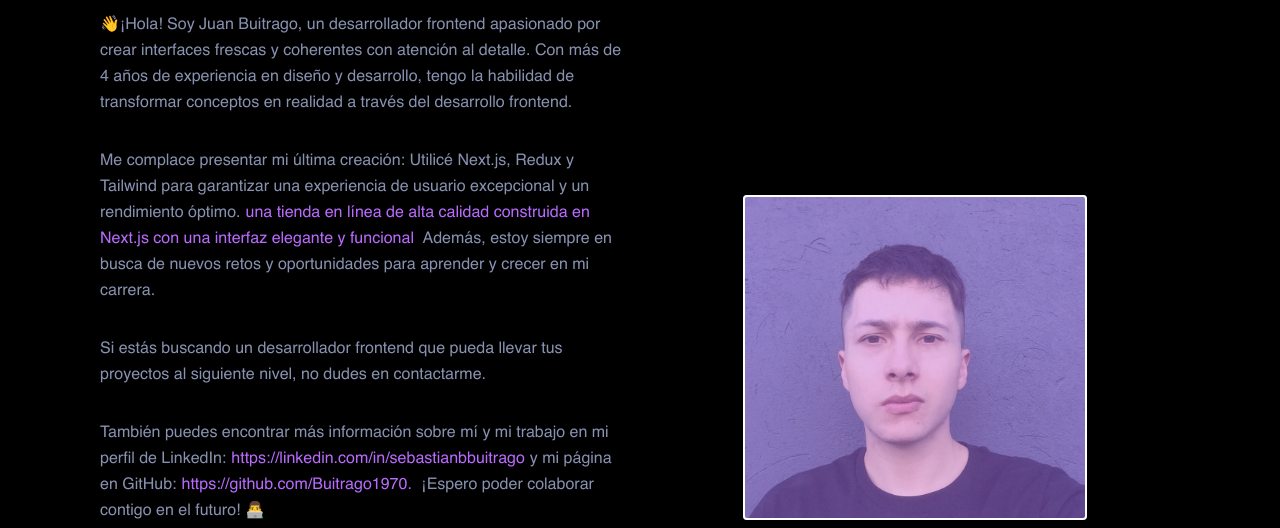
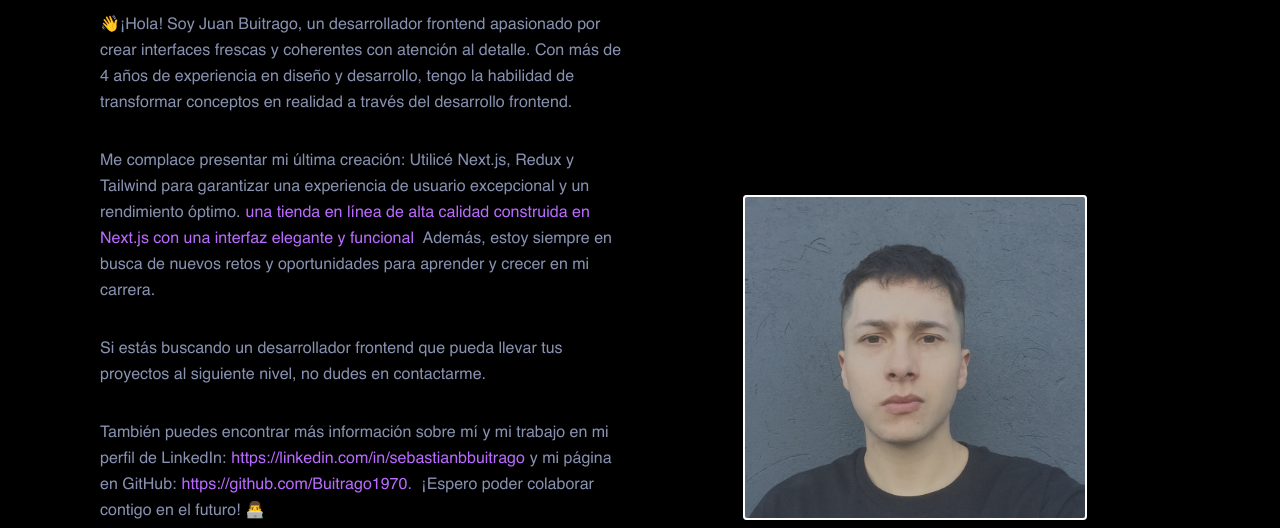
Before and after one commit to Buitrago1970/Juanbuui, a Gatsby site: page / in a window 1280 px wide. Shown: the part 424-952 px from the top of the page. Built offline with nearby package versions, Linux system fonts and the light colour scheme; Gatsby itself is replaced by a stand-in of ours.

Commit message:
new color img

```diff
--- a/src/components/styles/_about.scss
+++ b/src/components/styles/_about.scss
@@ -30,7 +30,7 @@
     bottom: 0;
     z-index: 2;
     /* aplicamos el filtro con el color deseado */
-    background-color: rgba(186, 107, 255, 0.392);
+    background-color: rgba(82, 82, 82, 0.392);
     border: 2px solid rgb(255, 255, 255);
     transition: opacity 0.3s ease-in-out;
     opacity: 1;
```
